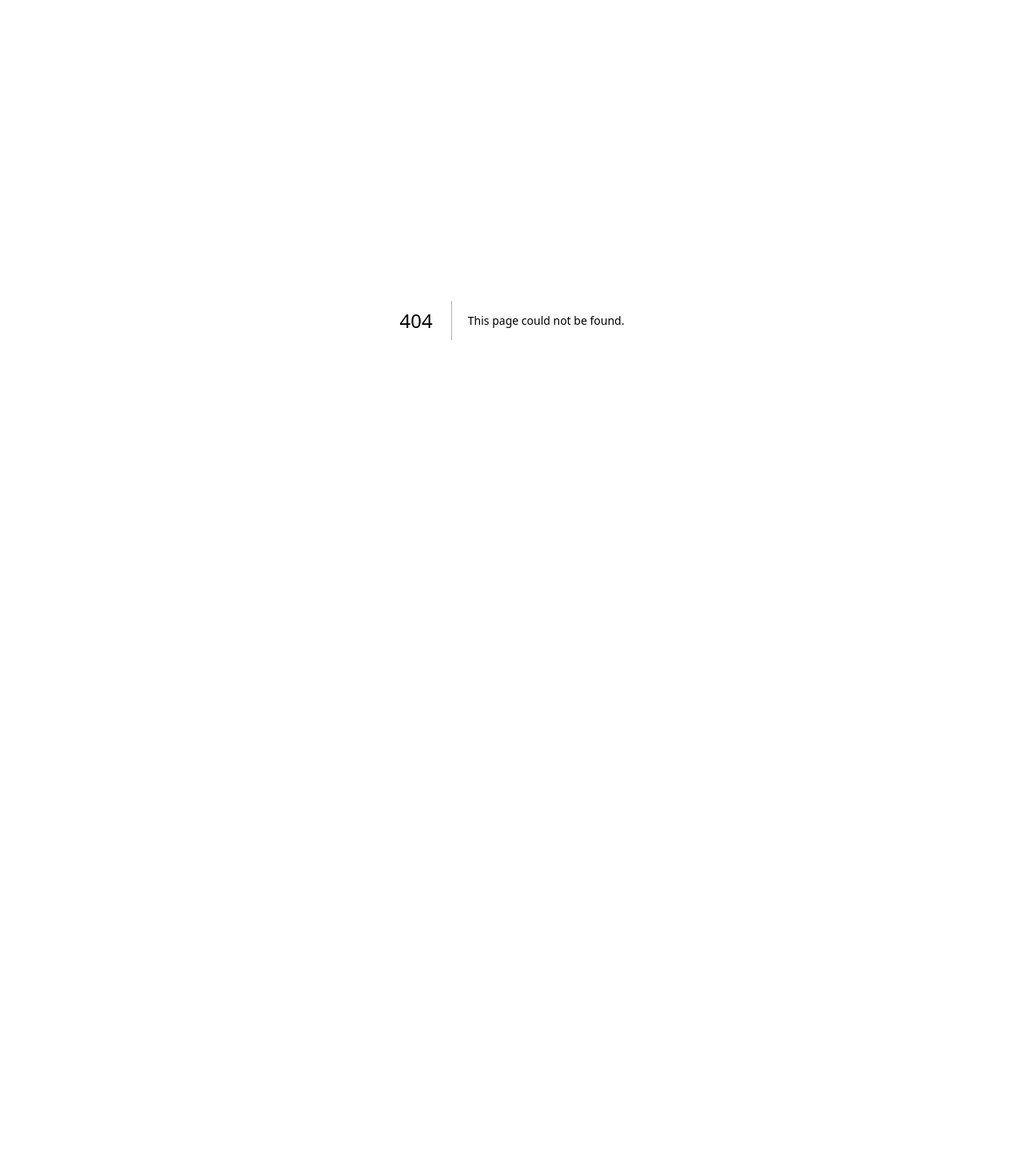
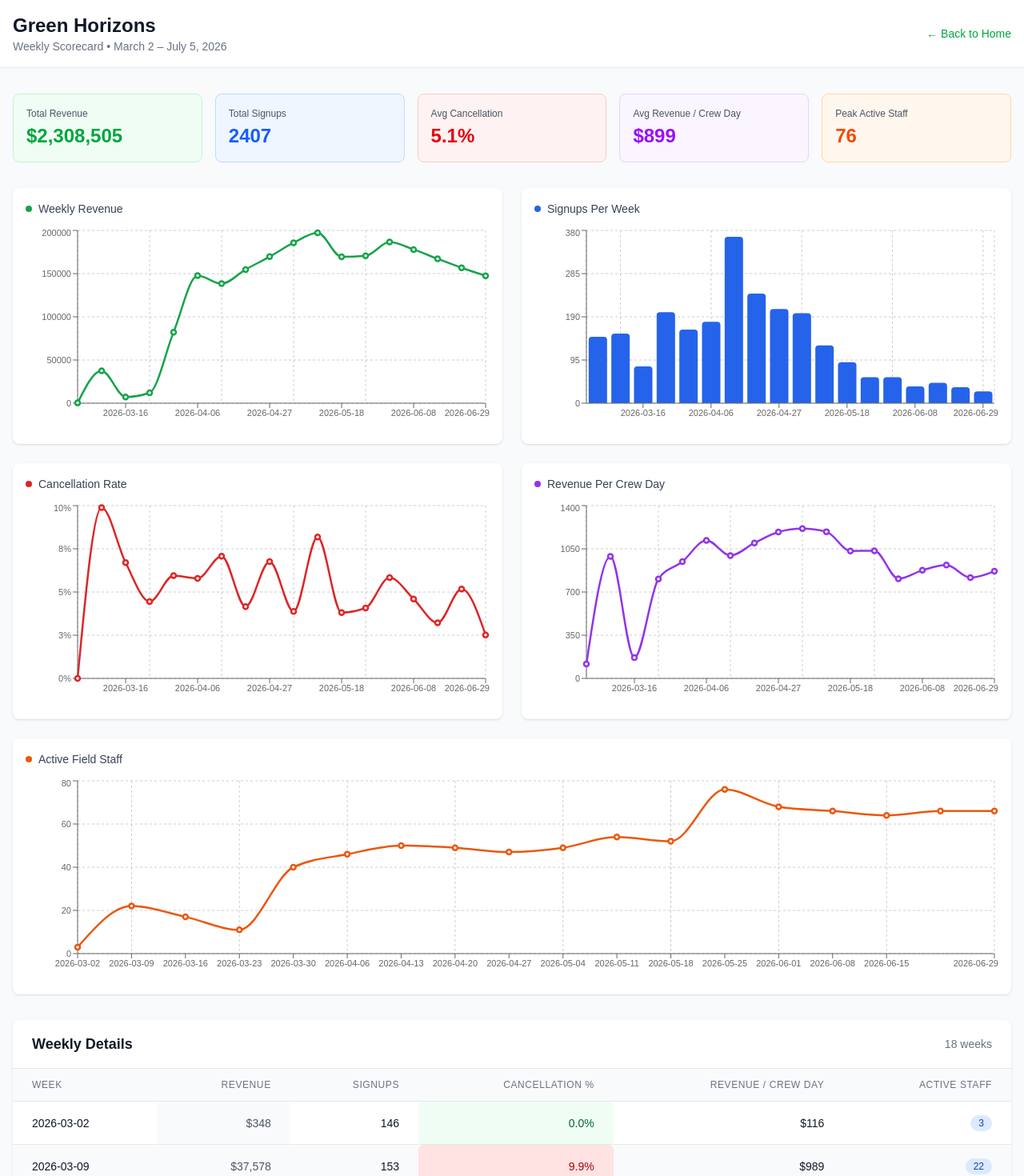
Before and after one commit to AbdulRehmanking/green-horizons-scorecard, a Next.js app: page /dashboard in a window 1280 px wide. Before the commit this address had no page. Shown: the top 1470 px of the page at 80% size. Before the commit the page ends 800 px from the top, so only its background shows below. Built offline with nearby package versions, Linux system fonts and the light colour scheme.

Commit message:
fix: add Back to Home button on dashboard

```diff
--- /dev/null
+++ b/src/app/dashboard/page.tsx
@@ -0,0 +1,212 @@
+"use client";
+
+import Link from "next/link";
+import { useEffect, useState } from "react";
+import {
+  LineChart, Line, XAxis, YAxis, CartesianGrid, Tooltip, ResponsiveContainer,
+  BarChart, Bar
+} from "recharts";
+
+type WeekData = {
+  weekStart: string;
+  revenue: number;
+  signups: number;
+  cancellationRate: number;
+  revenuePerCrewDay: number;
+  activeStaff: number;
+};
+
+export default function Dashboard() {
+  const [data, setData] = useState<WeekData[]>([]);
+  const [loading, setLoading] = useState(true);
+
+  useEffect(() => {
+    fetch("/api/metrics")
+      .then(r => r.json())
+      .then(d => { setData(d); setLoading(false); });
+  }, []);
+
+  if (loading) return <div className="p-8 text-gray-500">Loading scorecard…</div>;
+
+  const totalRevenue = data.reduce((sum, row) => sum + row.revenue, 0);
+  const totalSignups = data.reduce((sum, row) => sum + row.signups, 0);
+  const avgCancellation = data.reduce((sum, row) => sum + row.cancellationRate, 0) / data.length;
+  const avgRevenuePerCrew = data.reduce((sum, row) => sum + row.revenuePerCrewDay, 0) / data.length;
+  const peakStaff = Math.max(...data.map(row => row.activeStaff));
+
+  const formatMoney = (n: number) => `$${n.toLocaleString(undefined, { maximumFractionDigits: 0 })}`;
+
+  // Color function for revenue cells
+  const getRevenueColor = (value: number) => {
+    const max = Math.max(...data.map(r => r.revenue));
+    const ratio = value / max;
+    if (ratio > 0.7) return 'bg-green-100 text-green-800';
+    if (ratio > 0.4) return 'bg-yellow-50 text-yellow-800';
+    return 'bg-gray-50 text-gray-600';
+  };
+
+  // Color function for cancellation rate
+  const getCancellationColor = (value: number) => {
+    if (value > 0.08) return 'bg-red-100 text-red-800';
+    if (value > 0.05) return 'bg-orange-100 text-orange-800';
+    return 'bg-green-50 text-green-800';
+  };
+
+  return (
+    <div className="min-h-screen bg-gray-50">
+      {/* Header with Back Button */}
+      <header className="bg-white border-b border-gray-200 sticky top-0 z-10">
+        <div className="max-w-7xl mx-auto px-4 py-4 flex justify-between items-center">
+          <div>
+            <h1 className="text-2xl font-bold text-gray-900">Green Horizons</h1>
+            <p className="text-sm text-gray-500">Weekly Scorecard • March 2 – July 5, 2026</p>
+          </div>
+          <Link href="/" className="text-sm text-green-600 hover:text-green-800 flex items-center gap-1">
+            ← Back to Home
+          </Link>
+        </div>
+      </header>
+
+      <main className="max-w-7xl mx-auto px-4 py-8">
+        {/* KPI Cards */}
+        <div className="grid grid-cols-2 md:grid-cols-5 gap-4 mb-8">
+          <KpiCard label="Total Revenue" value={formatMoney(totalRevenue)} color="green" />
+          <KpiCard label="Total Signups" value={totalSignups.toString()} color="blue" />
+          <KpiCard label="Avg Cancellation" value={`${(avgCancellation * 100).toFixed(1)}%`} color="red" />
+          <KpiCard label="Avg Revenue / Crew Day" value={formatMoney(avgRevenuePerCrew)} color="purple" />
+          <KpiCard label="Peak Active Staff" value={peakStaff.toString()} color="orange" />
+        </div>
+
+        {/* Charts */}
+        <div className="grid grid-cols-1 lg:grid-cols-2 gap-6 mb-8">
+          <ChartCard title="Weekly Revenue" color="#16a34a">
+            <LineChart data={data}>
+              <CartesianGrid strokeDasharray="3 3" />
+              <XAxis dataKey="weekStart" fontSize={11} />
+              <YAxis fontSize={11} />
+              <Tooltip formatter={(v: any) => formatMoney(v)} />
+              <Line type="monotone" dataKey="revenue" stroke="#16a34a" strokeWidth={2.5} />
+            </LineChart>
+          </ChartCard>
+
+          <ChartCard title="Signups Per Week" color="#2563eb">
+            <BarChart data={data}>
+              <CartesianGrid strokeDasharray="3 3" />
+              <XAxis dataKey="weekStart" fontSize={11} />
+              <YAxis fontSize={11} />
+              <Tooltip />
+              <Bar dataKey="signups" fill="#2563eb" radius={[4, 4, 0, 0]} />
+            </BarChart>
+          </ChartCard>
+
+          <ChartCard title="Cancellation Rate" color="#dc2626">
+            <LineChart data={data}>
+              <CartesianGrid strokeDasharray="3 3" />
+              <XAxis dataKey="weekStart" fontSize={11} />
+              <YAxis fontSize={11} tickFormatter={(v: any) => `${(v * 100).toFixed(0)}%`} />
+              <Tooltip formatter={(v: any) => `${(v * 100).toFixed(1)}%`} />
+              <Line type="monotone" dataKey="cancellationRate" stroke="#dc2626" strokeWidth={2.5} />
+            </LineChart>
+          </ChartCard>
+
+          <ChartCard title="Revenue Per Crew Day" color="#9333ea">
+            <LineChart data={data}>
+              <CartesianGrid strokeDasharray="3 3" />
+              <XAxis dataKey="weekStart" fontSize={11} />
+              <YAxis fontSize={11} />
+              <Tooltip formatter={(v: any) => formatMoney(v)} />
+              <Line type="monotone" dataKey="revenuePerCrewDay" stroke="#9333ea" strokeWidth={2.5} />
+            </LineChart>
+          </ChartCard>
+
+          <ChartCard title="Active Field Staff" color="#ea580c" span={2}>
+            <LineChart data={data}>
+              <CartesianGrid strokeDasharray="3 3" />
+              <XAxis dataKey="weekStart" fontSize={11} />
+              <YAxis fontSize={11} />
+              <Tooltip />
+              <Line type="monotone" dataKey="activeStaff" stroke="#ea580c" strokeWidth={2.5} />
+            </LineChart>
+          </ChartCard>
+        </div>
+
+        {/* SCROLLABLE TABLE with Colors */}
+        <div className="bg-white rounded-lg shadow overflow-hidden">
+          <div className="px-6 py-4 border-b border-gray-200 flex justify-between items-center">
+            <h2 className="text-lg font-semibold text-gray-900">Weekly Details</h2>
+            <span className="text-sm text-gray-500">{data.length} weeks</span>
+          </div>
+
+          {/* Fixed height with scroll */}
+          <div className="max-h-96 overflow-y-auto">
+            <table className="min-w-full divide-y divide-gray-200">
+              <thead className="bg-gray-50 sticky top-0 z-10">
+                <tr>
+                  <th className="px-6 py-3 text-left text-xs font-medium text-gray-500 uppercase tracking-wider">Week</th>
+                  <th className="px-6 py-3 text-right text-xs font-medium text-gray-500 uppercase tracking-wider">Revenue</th>
+                  <th className="px-6 py-3 text-right text-xs font-medium text-gray-500 uppercase tracking-wider">Signups</th>
+                  <th className="px-6 py-3 text-right text-xs font-medium text-gray-500 uppercase tracking-wider">Cancellation %</th>
+                  <th className="px-6 py-3 text-right text-xs font-medium text-gray-500 uppercase tracking-wider">Revenue / Crew Day</th>
+                  <th className="px-6 py-3 text-right text-xs font-medium text-gray-500 uppercase tracking-wider">Active Staff</th>
+                </tr>
+              </thead>
+              <tbody className="bg-white divide-y divide-gray-200">
+                {data.map((row, i) => (
+                  <tr key={i} className={i % 2 === 0 ? 'bg-white' : 'bg-gray-50'}>
+                    <td className="px-6 py-4 whitespace-nowrap text-sm font-medium text-gray-900">{row.weekStart}</td>
+                    <td className={`px-6 py-4 whitespace-nowrap text-sm text-right font-medium rounded-md ${getRevenueColor(row.revenue)}`}>
+                      {formatMoney(row.revenue)}
+                    </td>
+                    <td className="px-6 py-4 whitespace-nowrap text-sm text-gray-900 text-right">{row.signups}</td>
+                    <td className={`px-6 py-4 whitespace-nowrap text-sm text-right font-medium rounded-md ${getCancellationColor(row.cancellationRate)}`}>
+                      {(row.cancellationRate * 100).toFixed(1)}%
+                    </td>
+                    <td className="px-6 py-4 whitespace-nowrap text-sm text-gray-900 text-right">{formatMoney(row.revenuePerCrewDay)}</td>
+                    <td className="px-6 py-4 whitespace-nowrap text-sm text-gray-900 text-right">
+                      <span className="inline-flex items-center px-2.5 py-0.5 rounded-full text-xs font-medium bg-blue-100 text-blue-800">
+                        {row.activeStaff}
+                      </span>
+                    </td>
+                  </tr>
+                ))}
+              </tbody>
+            </table>
+          </div>
+        </div>
+      </main>
+    </div>
+  );
+}
+
+// Components
+function KpiCard({ label, value, color }: { label: string; value: string; color: string }) {
+  const colors: Record<string, string> = {
+    green: 'bg-green-50 border-green-200 text-green-600',
+    blue: 'bg-blue-50 border-blue-200 text-blue-600',
+    red: 'bg-red-50 border-red-200 text-red-600',
+    purple: 'bg-purple-50 border-purple-200 text-purple-600',
+    orange: 'bg-orange-50 border-orange-200 text-orange-600',
+  };
+  return (
+    <div className={`${colors[color] || colors.green} border rounded-lg p-4`}>
+      <div className="text-xs text-gray-600 mb-1">{label}</div>
+      <div className="text-2xl font-bold">{value}</div>
+    </div>
+  );
+}
+
+function ChartCard({ title, children, color, span = 1 }: { title: string; children: React.ReactElement; color: string; span?: number }) {
+  return (
+    <div className={`bg-white rounded-lg shadow p-4 ${span === 2 ? 'lg:col-span-2' : ''}`}>
+      <h3 className="text-sm font-medium text-gray-700 mb-3 flex items-center">
+        <span className="w-2 h-2 rounded-full mr-2" style={{ backgroundColor: color }}></span>
+        {title}
+      </h3>
+      <div className="h-64">
+        <ResponsiveContainer width="100%" height="100%">
+          {children}
+        </ResponsiveContainer>
+      </div>
+    </div>
+  );
+}
```
